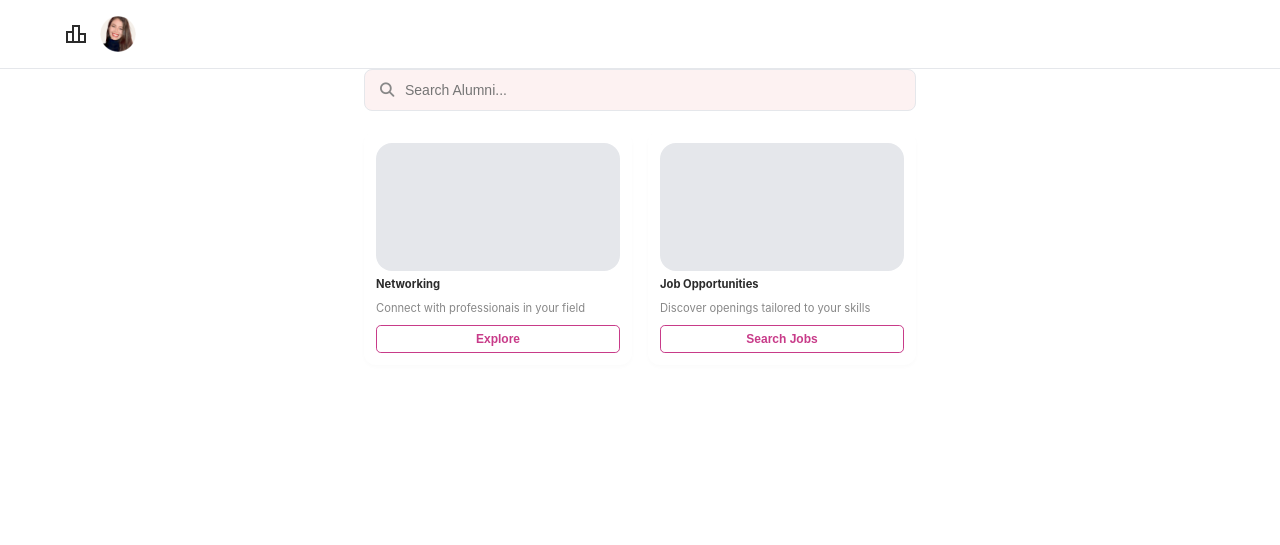
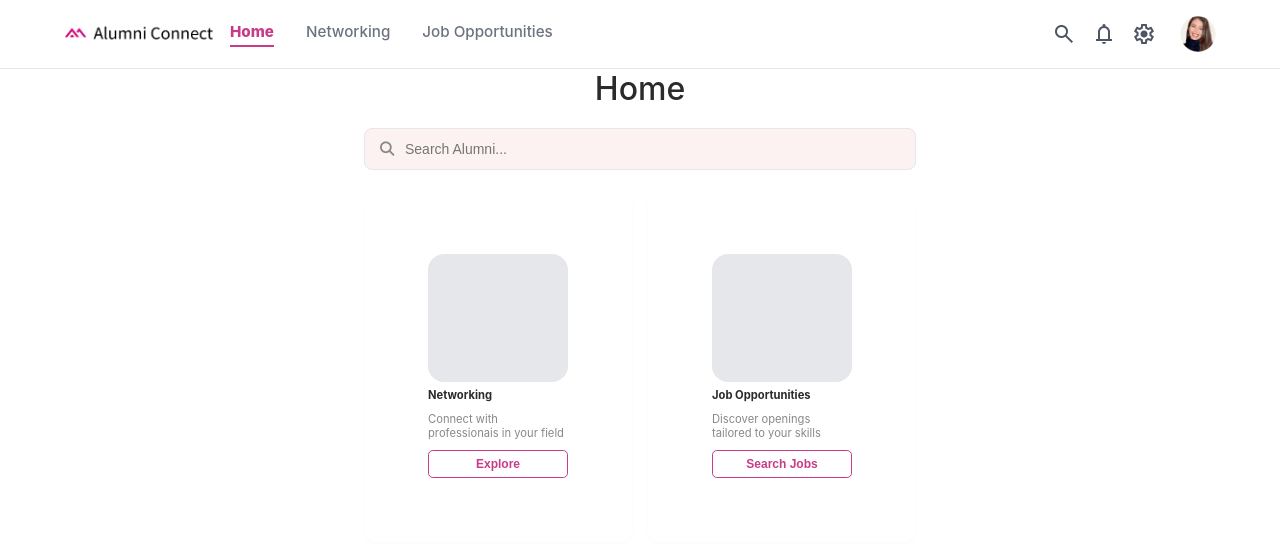
Before and after one commit to mirelledesa/projectITAlumni, a plain HTML site: page home.html in a window 1280 px wide. Drawn offline with nearby package versions, Linux system fonts and the light colour scheme.

Commit message:
feat: update

```diff
--- a/home.html
+++ b/home.html
@@ -16,14 +16,33 @@
 <body class="feed-page">
     <header class="app-header">
       <h1 class="title-app-header">Home</h1>
-        <div class="user-avatar">
+
+      <div class="desktop-brand">
+        <img src="./assets/images/logo-header-desktop.png" alt="logo enterprise" class="logo-header-desktop">
+      </div>
+
+      <nav class="desktop-nav">
+        <a href="./home.html" class="desktop-nav-link active">Home</a>
+        <a href="./network.html" class="desktop-nav-link">Networking</a>
+        <a href="./oportunitats.html" class="desktop-nav-link">Job Opportunities</a>
+      </nav>
+
+        <div class="header-actions">
+            <div class="desktop-icons">
+                <span class="material-symbols-outlined">search</span>
+                <span class="material-symbols-outlined">notifications</span>
+                <span class="material-symbols-outlined">settings</span>
+            </div>
+           <div class="user-avatar">
             <span class="material-symbols-outlined">leaderboard</span>
             <img src="./assets/images/avatar (1).png" alt="ITAlumni" class="header-logo">
+           </div>
+        </div>
 
-        </div>
     </header>
 
     <main class="feed-container">
+        <h2 class="title-desktop-header">Home</h2>
         <!--search-->
          <div class="search-bar">
             <i class="fa-solid fa-magnifying-glass search-icon"></i>
--- a/styles/components/home.css
+++ b/styles/components/home.css
@@ -54,3 +54,12 @@ body.feed-page {
     color: #888888;
     margin-bottom: 0.6rem;
 }
+/*responsiviness*/
+
+
+@media (min-width: 1024px){
+    .logo-header-desktop{ max-width: 150px;}
+    .feed-cards{ gap: 1rem;}
+    .feed-card{ padding: 4rem;}
+
+}
--- a/styles/components/job.css
+++ b/styles/components/job.css
@@ -1,9 +1,8 @@
 /*responsity*/
-.title-mobile-header{display: none;}
+
 
 @media (min-width: 1024px) {
     .search-bar, .filters-container{ display: none !important;}
-    .title-mobile-header{ display: flex!important; justify-content: center; align-items: center; font-size: 2rem; font-weight: 500;}
     .network-list{ display: grid; grid-template-columns: repeat(2, 1fr); gap: 0.5rem; width: 100%}
     .user-avatar-placeholder{ display: flex !important;}
     .network-card { display: flex !important; flex-direction: row; align-items: center;justify-content: space-between;  }
--- a/styles/components/main.css
+++ b/styles/components/main.css
@@ -245,6 +245,7 @@ body {
         gap: 1.5rem;
     }
 
+
     .desktop-icons {
         display: flex !important;
         align-items: center;
@@ -259,4 +260,26 @@ body {
         border-radius: 50%;
         object-fit: cover;
     }
+     .logo-header-desktop {
+        max-width: 150px;
+        margin-right: 2rem;
+    }
+    .filter-btn.active {
+        color: #C83B89;
+        border-bottom-color: #C83B89;
+        font-weight: 800;
+    }
+    .desktop-nav-link.active {
+         font-weight: 800;}
 }
+.title-desktop-header{display: none;}
+@media (min-width: 768px) {
+    .network-container {max-width: 680px; margin: 1.5rem auto;}
+    .logo-header-desktop{ max-width: 150px; margin-right: 1rem;}
+    .user-avatar .material-symbols-outlined { display: none !important;}
+}
+@media(min-width: 1024px){
+    .title-desktop-header{ display: flex!important; justify-content: center; align-items: center; font-size: 2rem; font-weight: 500;}
+    .desktop-nav{  display: flex !important; align-items: center; gap: 2rem; margin-right: auto;
+}
+}
--- a/styles/components/network.css
+++ b/styles/components/network.css
@@ -52,6 +52,7 @@ body.network-page {
     margin: 0 0 0.5rem 0;
 }
 
+
 .user-avatar-placeholder {
     width: 7rem;
     height: 7rem;
@@ -89,19 +90,13 @@ body.network-page {
 .desktop-filters,
 .user-location
 .material-symbols-outlined {
-    display: none !important;}
+    display: none !important;
+}
 
-/*Breakpoint 1: Tablet 768px */
-@media (min-width: 768px) {
-    body.network-page { background-color: #F3F4F6;}
-    .network-container {max-width: 680px; margin: 1.5rem auto;}
-    .logo-header-desktop{ max-width: 150px; margin-right: 1rem;}
-    .user-avatar .material-symbols-outlined { display: none !important;}
-}
+
+
 /*Breakpoint 2: Desktop (1024px)*/
 @media (min-width: 1024px) {
-   /* .app-header{display: flex;justify-content: space-between; align-items: center; gap: 3rem;} */
-    .desktop-nav { display: flex !important; align-items: center; gap: 2rem; margin-right: auto; }
     body.network-page { background-color: #FFFFFF;}
     .user-avatar-placeholder {display: none !important;}
     .logo-header-desktop{ max-width: 150px; margin-right: 2rem;}
```
Also changed, not shown: job.html (+1 -1 lines).
